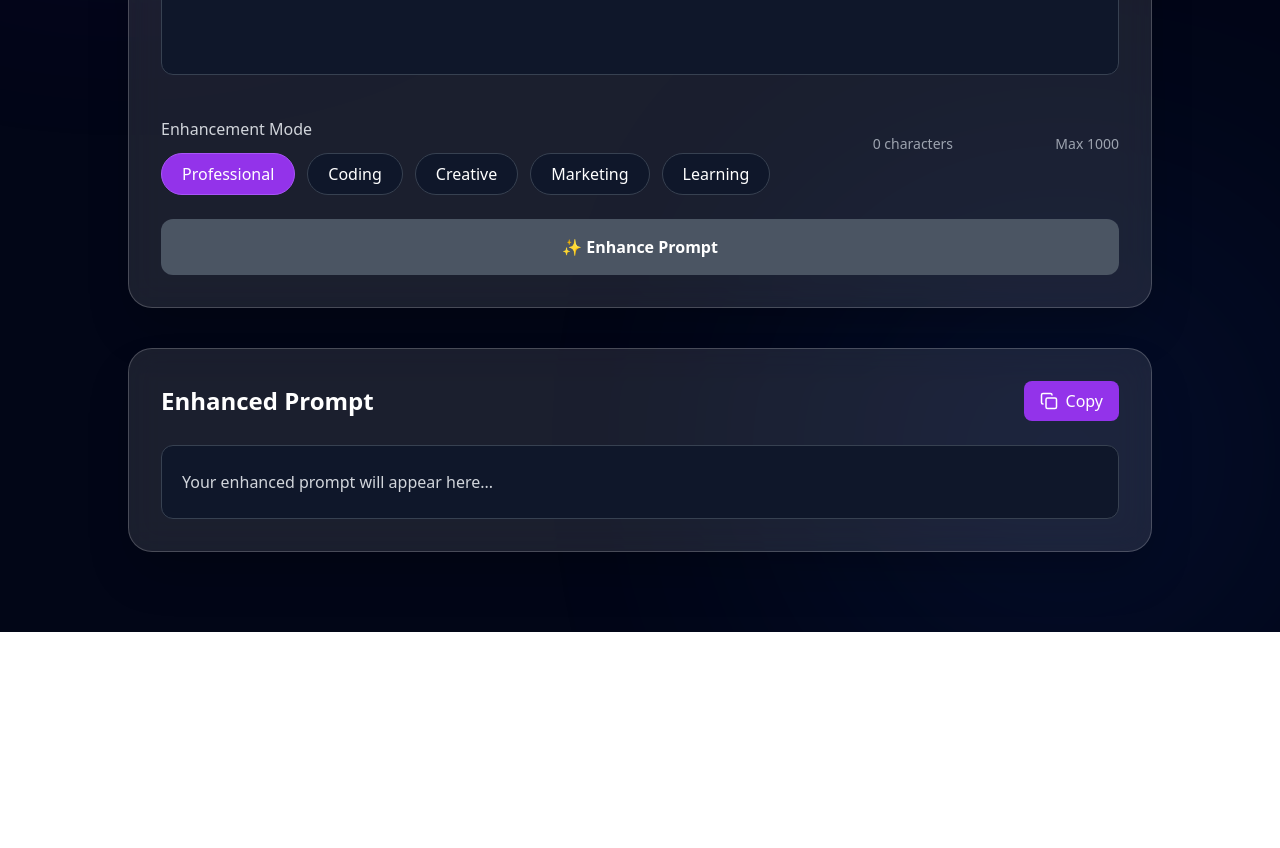
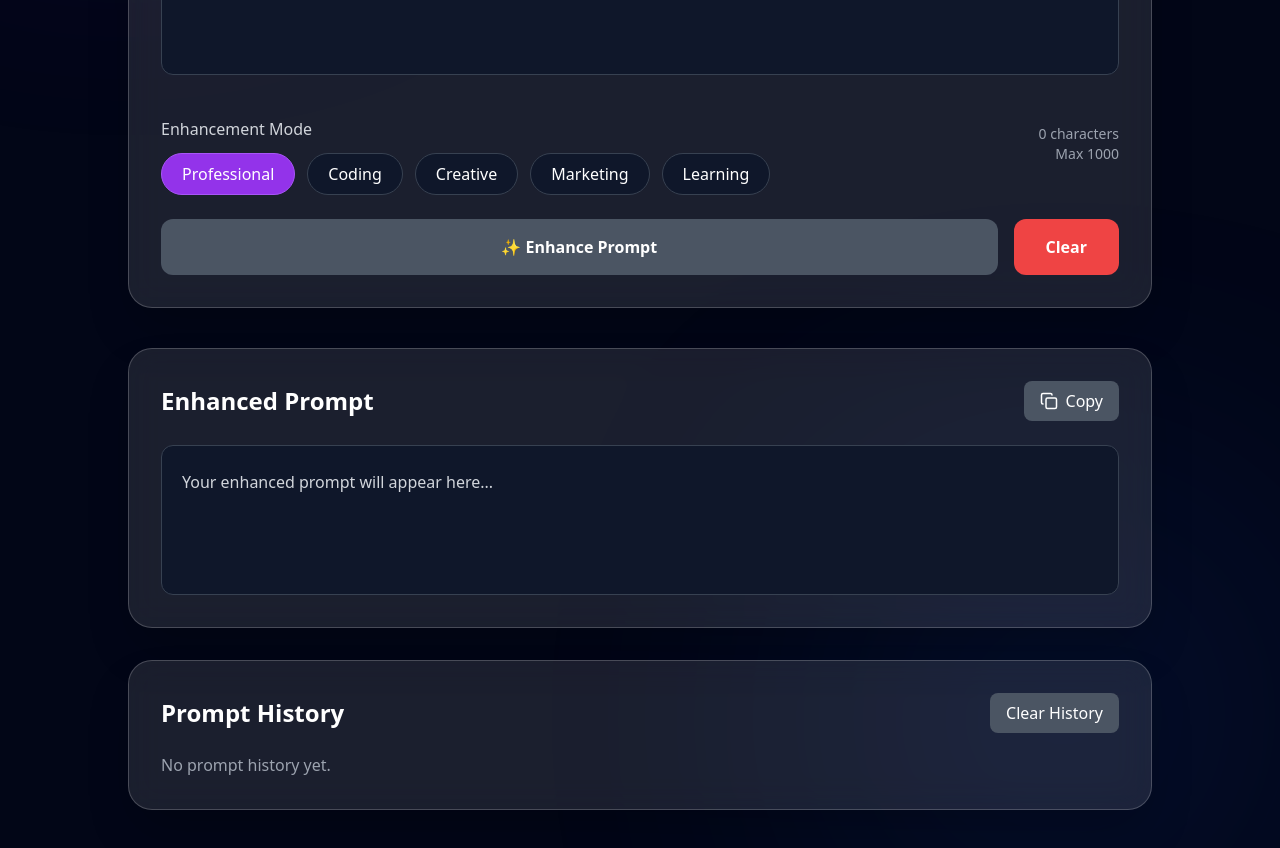
Before and after one commit to TanishaSharma10/PromptCraftAI, a React (Vite) app in the folder client/: page / in a window 1280 px wide. Shown: the part 480-1328 px from the top of the page. Before the commit the page ends 1112 px from the top, so only its background shows below. Built offline with nearby package versions, Linux system fonts and the light colour scheme.

Commit message:
Added Prompt History and Final Touch Up's

```diff
--- a/client/src/components/OutputCard.jsx
+++ b/client/src/components/OutputCard.jsx
@@ -2,13 +2,17 @@ import { Copy } from "lucide-react";
 import { useState } from "react";
 import { motion } from "framer-motion";
 
+const OutputCard = ({
+  enhancedPrompt,
+  history,
+  clearHistory,
+  setEnhancedPrompt,
+}) => {
+  const [copied, setCopied] = useState(false);
 
+  const handleCopy = async () => {
+    if (!enhancedPrompt) return;
 
-
-const OutputCard = ({ enhancedPrompt }) => {
-
-  const [copied, setCopied] = useState(false);
-  const handleCopy = async () => {
     try {
       await navigator.clipboard.writeText(enhancedPrompt);
 
@@ -17,12 +21,23 @@ const OutputCard = ({ enhancedPrompt }) => {
       setTimeout(() => {
         setCopied(false);
       }, 2000);
-
     } catch (error) {
       console.error(error);
     }
   };
+
+  const handleClearHistory = () => {
+    const confirmDelete = window.confirm(
+      "Are you sure you want to clear all prompt history?"
+    );
+
+    if (confirmDelete) {
+      clearHistory();
+    }
+  };
+
   return (
+    <>
       <motion.div
         initial={{ opacity: 0, y: 50 }}
         animate={{ opacity: 1, y: 0 }}
@@ -30,25 +45,87 @@ const OutputCard = ({ enhancedPrompt }) => {
         className="mt-10 bg-white/10 backdrop-blur-lg border border-white/20 rounded-3xl p-8 shadow-2xl"
       >
         <div className="flex justify-between items-center mb-6">
-        <h2 className="text-2xl font-semibold">Enhanced Prompt</h2>
+          <h2 className="text-2xl font-semibold">
+            Enhanced Prompt
+          </h2>
 
           <motion.button
             onClick={handleCopy}
-          whileHover={{ scale: 1.05 }}
-          whileTap={{ scale: 0.96 }}
-          className="flex items-center gap-2 bg-purple-600 px-4 py-2 rounded-lg hover:bg-purple-700 transition"
+            disabled={!enhancedPrompt}
+            whileHover={{
+              scale: enhancedPrompt ? 1.05 : 1,
+            }}
+            whileTap={{
+              scale: enhancedPrompt ? 0.96 : 1,
+            }}
+            className={`flex items-center gap-2 px-4 py-2 rounded-lg transition ${
+              enhancedPrompt
+                ? "bg-purple-600 hover:bg-purple-700"
+                : "bg-gray-600 cursor-not-allowed"
+            }`}
           >
             <Copy size={18} />
             {copied ? "Copied!" : "Copy"}
           </motion.button>
         </div>
 
-      <div className="bg-slate-900 rounded-xl p-5 border border-gray-700">
-        <p className="text-gray-300 leading-8">
-          {enhancedPrompt || "Your enhanced prompt will appear here..."}
+        <div className="bg-slate-900 rounded-xl p-5 border border-gray-700 min-h-[150px]">
+          <p className="text-gray-300 leading-8 whitespace-pre-wrap">
+            {enhancedPrompt ||
+              "Your enhanced prompt will appear here..."}
           </p>
         </div>
       </motion.div>
+
+      {/* Prompt History */}
+
+      <motion.div
+        initial={{ opacity: 0 }}
+        animate={{ opacity: 1 }}
+        transition={{ delay: 0.6 }}
+        className="mt-8 bg-white/10 backdrop-blur-lg border border-white/20 rounded-3xl p-8 shadow-2xl"
+      >
+        <div className="flex justify-between items-center mb-5">
+          <h2 className="text-2xl font-semibold">
+            Prompt History
+          </h2>
+
+          <button
+            onClick={handleClearHistory}
+            disabled={history.length === 0}
+            className={`px-4 py-2 rounded-lg transition ${
+              history.length
+                ? "bg-red-500 hover:bg-red-600"
+                : "bg-gray-600 cursor-not-allowed"
+            }`}
+          >
+            Clear History
+          </button>
+        </div>
+
+        {history.length === 0 ? (
+          <p className="text-gray-400">
+            No prompt history yet.
+          </p>
+        ) : (
+          <div className="space-y-3">
+            {history.map((item, index) => (
+              <motion.div
+                key={index}
+                whileHover={{ scale: 1.01 }}
+                whileTap={{ scale: 0.98 }}
+                onClick={() => setEnhancedPrompt(item)}
+                className="bg-slate-900 border border-gray-700 rounded-xl p-4 cursor-pointer hover:border-purple-500 transition"
+              >
+                <p className="text-gray-300 line-clamp-2">
+                  {item}
+                </p>
+              </motion.div>
+            ))}
+          </div>
+        )}
+      </motion.div>
+    </>
   );
 };
 
--- a/client/src/components/PromptForm.jsx
+++ b/client/src/components/PromptForm.jsx
@@ -1,7 +1,13 @@
 import { useState } from "react";
 import { motion } from "framer-motion";
 
-const modes = ["Professional", "Coding", "Creative", "Marketing", "Learning"];
+const modes = [
+  "Professional",
+  "Coding",
+  "Creative",
+  "Marketing",
+  "Learning",
+];
 
 const PromptForm = ({ setEnhancedPrompt }) => {
   const [prompt, setPrompt] = useState("");
@@ -10,6 +16,8 @@ const PromptForm = ({ setEnhancedPrompt }) => {
   const [error, setError] = useState("");
 
   const handleEnhance = async () => {
+    if (!prompt.trim()) return;
+
     setLoading(true);
     setError("");
 
@@ -20,7 +28,7 @@ const PromptForm = ({ setEnhancedPrompt }) => {
           "Content-Type": "application/json",
         },
         body: JSON.stringify({
-          prompt,
+          prompt: prompt.trim(),
           mode: selectedMode,
         }),
       });
@@ -30,8 +38,8 @@ const PromptForm = ({ setEnhancedPrompt }) => {
       if (data.success) {
         setEnhancedPrompt(data.enhancedPrompt);
       } else {
+        setEnhancedPrompt("");
         setError(data.message || "Failed to enhance prompt.");
-        setEnhancedPrompt("");
       }
     } catch (error) {
       console.error(error);
@@ -42,6 +50,13 @@ const PromptForm = ({ setEnhancedPrompt }) => {
     setLoading(false);
   };
 
+  const handleClear = () => {
+    setPrompt("");
+    setEnhancedPrompt("");
+    setError("");
+    setSelectedMode("Professional");
+  };
+
   return (
     <motion.div
       initial={{ opacity: 0, y: 40 }}
@@ -49,7 +64,9 @@ const PromptForm = ({ setEnhancedPrompt }) => {
       transition={{ delay: 0.2, duration: 0.6 }}
       className="bg-white/10 backdrop-blur-lg border border-white/20 rounded-3xl p-8 shadow-2xl"
     >
-      <h2 className="text-2xl font-semibold mb-5">Enter Your Prompt</h2>
+      <h2 className="text-2xl font-semibold mb-5">
+        Enter Your Prompt
+      </h2>
 
       <textarea
         rows="6"
@@ -69,6 +86,7 @@ const PromptForm = ({ setEnhancedPrompt }) => {
             {modes.map((mode) => (
               <button
                 key={mode}
+                type="button"
                 onClick={() => setSelectedMode(mode)}
                 className={`px-5 py-2 rounded-full border transition-all duration-300 ${
                   selectedMode === mode
@@ -82,15 +100,22 @@ const PromptForm = ({ setEnhancedPrompt }) => {
           </div>
         </div>
 
-        <p className="text-gray-400 text-sm">{prompt.length} characters</p>
+        <div className="text-right">
+          <p className="text-gray-400 text-sm">
+            {prompt.length} characters
+          </p>
 
-        <p className="text-gray-400 text-sm">Max 1000</p>
+          <p className="text-gray-400 text-sm">
+            Max 1000
+          </p>
+        </div>
       </div>
 
+      <div className="flex gap-4 mt-6">
         <button
           onClick={handleEnhance}
           disabled={loading || !prompt.trim()}
-        className={`w-full mt-6 py-4 rounded-xl font-semibold transition-all duration-300 ${
+          className={`flex-1 py-4 rounded-xl font-semibold transition-all duration-300 ${
             loading || !prompt.trim()
               ? "bg-gray-600 cursor-not-allowed"
               : "bg-gradient-to-r from-purple-500 to-pink-500 hover:scale-105"
@@ -105,6 +130,15 @@ const PromptForm = ({ setEnhancedPrompt }) => {
           )}
         </button>
 
+        <button
+          onClick={handleClear}
+          disabled={loading || !prompt.trim()}
+          className="px-8 py-4 rounded-xl bg-red-500 hover:bg-red-600 transition font-semibold"
+        >
+          Clear
+        </button>
+      </div>
+
       {error && (
         <p className="mt-4 text-red-400 text-center font-medium">
           {error}
--- a/client/src/pages/Home.jsx
+++ b/client/src/pages/Home.jsx
@@ -1,4 +1,4 @@
-import { useState } from "react";
+import { useEffect, useState } from "react";
 import Hero from "../components/Hero";
 import PromptForm from "../components/PromptForm";
 import OutputCard from "../components/OutputCard";
@@ -6,6 +6,42 @@ import { motion } from "framer-motion";
 
 const Home = () => {
   const [enhancedPrompt, setEnhancedPrompt] = useState("");
+  const [history, setHistory] = useState([]);
+
+  // Load history when app starts
+  useEffect(() => {
+    const savedHistory =
+      JSON.parse(localStorage.getItem("promptHistory")) || [];
+
+    setHistory(savedHistory);
+  }, []);
+
+  // Save prompt to history
+  const saveToHistory = (prompt) => {
+    if (!prompt.trim()) return;
+
+    const updatedHistory = [
+      prompt,
+      ...history.filter((item) => item !== prompt),
+    ].slice(0, 5);
+
+    setHistory(updatedHistory);
+
+    localStorage.setItem("promptHistory", JSON.stringify(updatedHistory));
+  };
+
+  // Called after Gemini returns the enhanced prompt
+  const handleEnhancedPrompt = (prompt) => {
+    setEnhancedPrompt(prompt);
+    saveToHistory(prompt);
+  };
+
+  // Clear entire history
+  const clearHistory = () => {
+    localStorage.removeItem("promptHistory");
+    setHistory([]);
+  };
+
   return (
     <div className="relative min-h-screen overflow-hidden bg-slate-950 text-white">
       <motion.div
@@ -36,9 +72,14 @@ const Home = () => {
         <div className="w-full max-w-5xl">
           <Hero />
 
-          <PromptForm setEnhancedPrompt={setEnhancedPrompt} />
+          <PromptForm setEnhancedPrompt={handleEnhancedPrompt} />
 
-          <OutputCard enhancedPrompt={enhancedPrompt} />
+          <OutputCard
+            enhancedPrompt={enhancedPrompt}
+            history={history}
+            clearHistory={clearHistory}
+            setEnhancedPrompt={setEnhancedPrompt}
+          />
         </div>
       </div>
     </div>
```
Also changed, not shown: 1 other file (tests, documents, lock files or other folders). Lines whose indentation alone changed are shown as unchanged.
